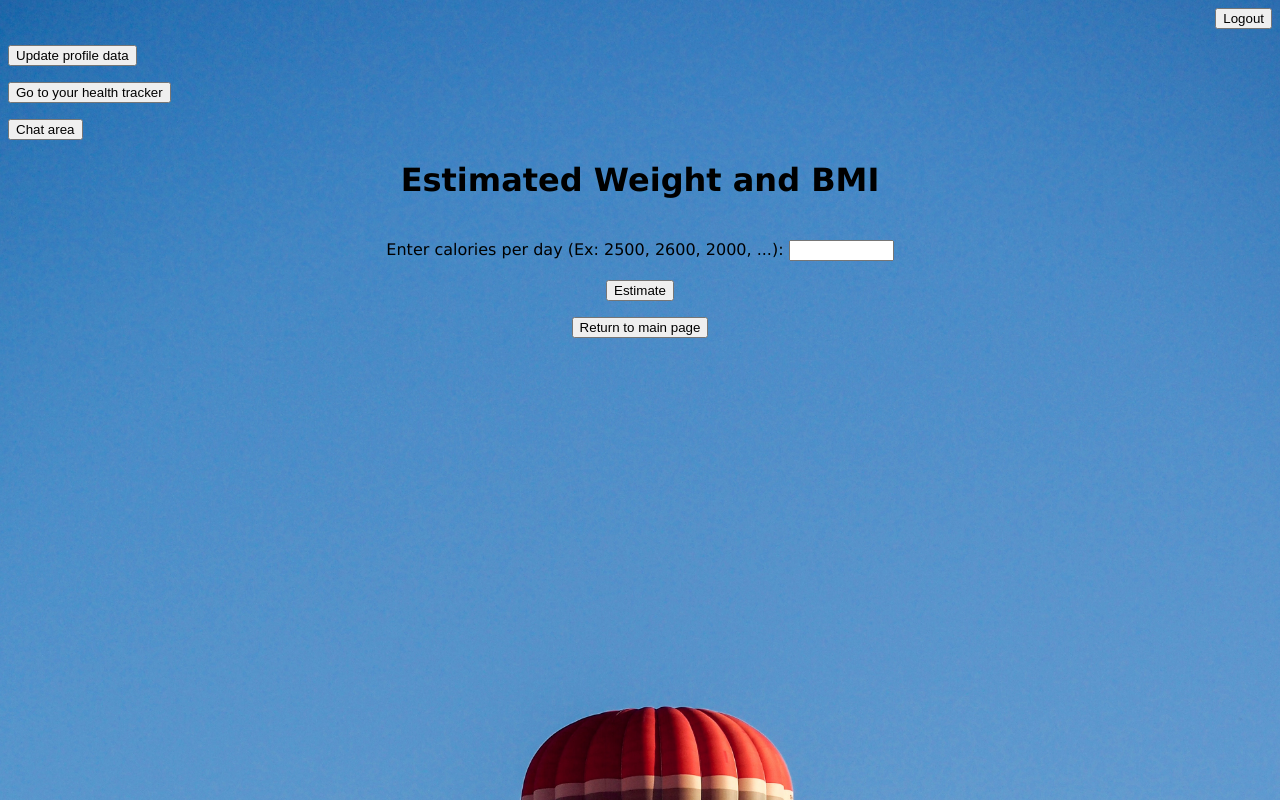
After one commit to smpatyi/CSC4350-HealthTracker, a Flask app: page /estimate_graph in a window 1280 px wide. The commit adds this page. Run offline with Flask 2, Linux system fonts and the light colour scheme; the visitor is signed in with stand-in values (Sample User, id 1).

Commit message:
estimate graph

```diff
--- a/app.py
+++ b/app.py
@@ -308,6 +308,29 @@ def main():
         first_name=user_info_firstName,
     )
 
+@app.route("/estimate_graph", methods=["GET", "POST"])
+@login_required
+def esti():
+    if flask.request.method == 'POST':
+        user = current_user.username
+        user_info = UserInfo.query.filter_by(username=user).all()
+        if flask.request.form.get("calorie_intake") is not None:
+            calorie_intake_string = flask.request.form.get("calorie_intake").split(", ")
+            regex = re.compile("^[0-9]+$")
+            for calories in calorie_intake_string:
+                if not regex.match(calories):
+                    flask.flash("invalid input")
+                    return flask.render_template("estimate_graph.html")
+            calorie_intake = list(map(int, flask.request.form.get("calorie_intake").split(", ")))
+            esti, esti_weight = display.estimate_BMI(user_info, calorie_intake)
+        return flask.render_template(
+            "estimate_graph.html",
+            esti=esti,
+            esti_weight=esti_weight,
+        )
+    else:
+        return flask.render_template("estimate_graph.html")
+
 
 # handles logic to log user out of app
 @app.route("/logout", methods=["GET", "POST"])
--- /dev/null
+++ b/templates/estimate_graph.html
@@ -0,0 +1,61 @@
+<html>
+
+<head>
+    <link rel="stylesheet" href="/static/style.css" />
+</head>
+
+<body>
+    <form method="POST" action="/logout">
+        <p align="right">
+            <input type="submit" value="Logout">
+        </p>
+    </form>
+
+    <form method="POST" action="/input_data">
+        <input type="submit" value="Update profile data">
+    </form>
+
+    <form method="POST" action="/health_tracker">
+        <input type="submit" value="Go to your health tracker">
+    </form>
+
+    <form method="POST" action="/chatArea">
+        <input type="submit" value="Chat area">
+    </form>
+
+    <h1>
+        <center>Estimated Weight and BMI</center>
+    </h1>
+    <center>
+
+        {% with messages = get_flashed_messages() %}
+        {% if messages %}
+        {% for message in messages %}
+        {{message}}
+        {% endfor %}
+        {% endif %}
+        {% endwith %}
+
+    <form method="POST" action="/estimate_graph">
+        <br>
+        Enter calories per day (Ex: 2500, 2600, 2000, ...): <input type="text" name="calorie_intake" size="10">
+        <br><br>
+        <input type="submit" value="Estimate">
+    </form>
+    <form method="POST" action="/main">
+        <input type="submit" value="Return to main page">
+    </form>
+    </center>
+    {% if esti is defined %}
+    <div class="graph">
+        <div class="column">
+            {{esti|safe}}
+        </div>
+        <div class="column">
+            {{esti_weight|safe}}
+        </div>
+    </div>
+    {% endif %}
+</body>
+
+</html>
--- a/templates/index.html
+++ b/templates/index.html
@@ -17,6 +17,10 @@
 
     <form method="POST" action="/health_tracker">
         <input type="submit" value="Go to your health tracker">
+    </form>
+
+    <form method="GET" action="/estimate_graph">
+        <input type="submit" value="Estimate based on Calorie intake">
     </form>
 
     <form method="POST" action="/chatArea">
```
Also changed, not shown: display.py (+30 -3 lines).
